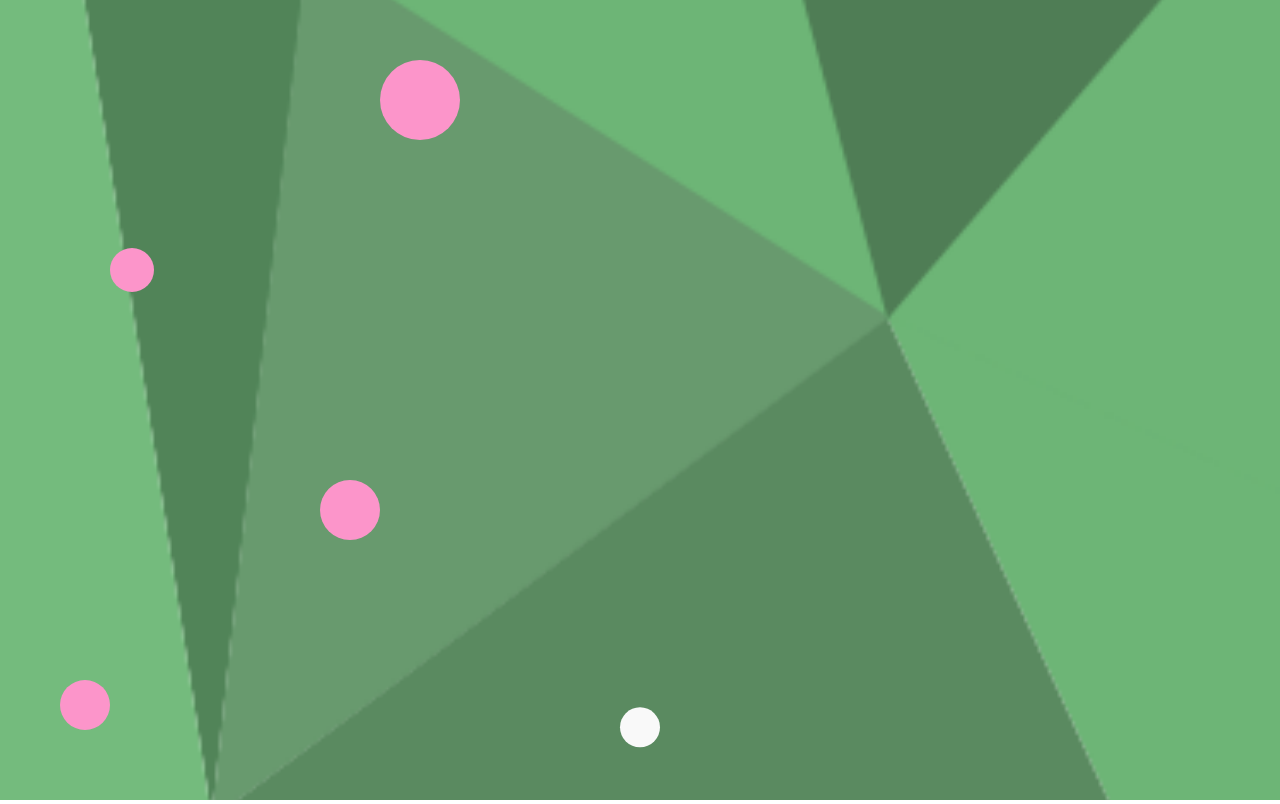
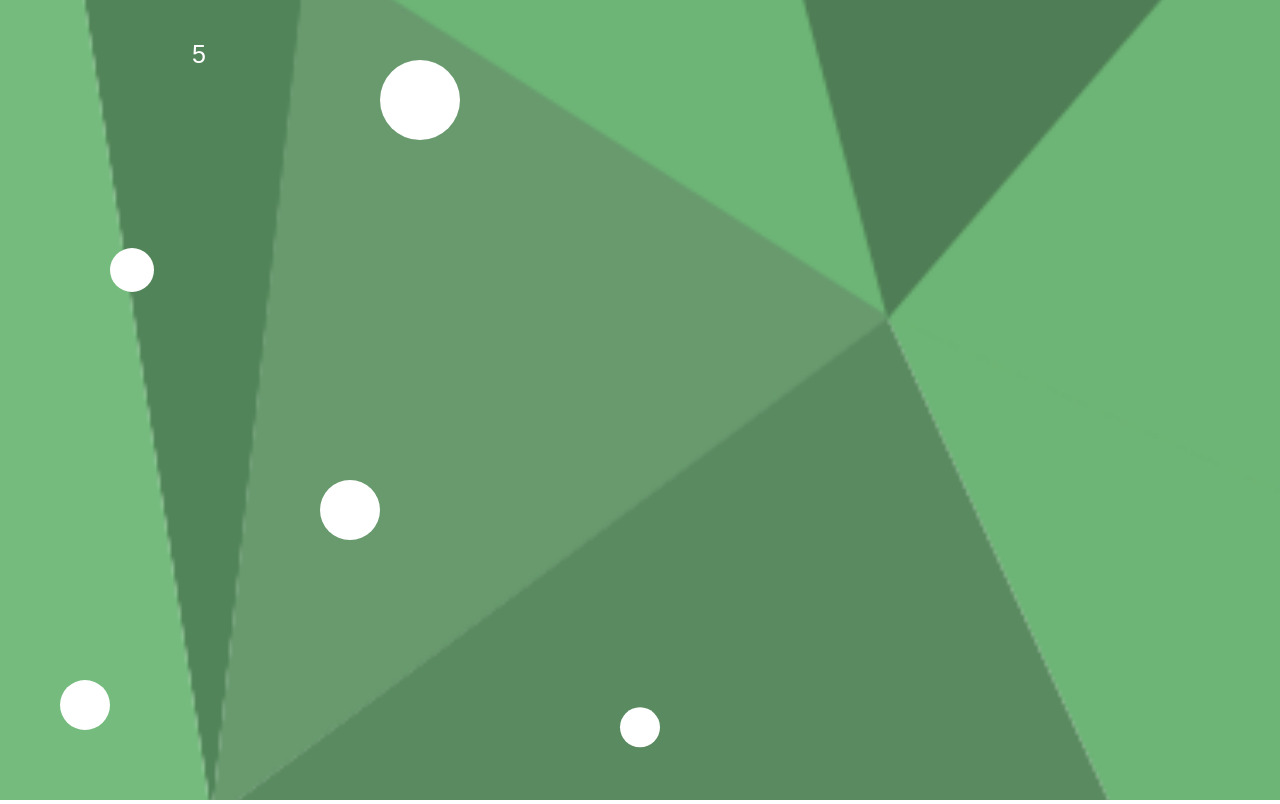
Before and after one commit to miceyjuice/ball-in-the-hole, a plain HTML site: page src/index.html in a window 1280 px wide. Drawn offline with Linux system fonts and the light colour scheme.

Commit message:
:100: Collider function with timer

```diff
--- a/src/index.html
+++ b/src/index.html
@@ -8,8 +8,9 @@
     <link rel="stylesheet" href="style.css" />
   </head>
   <body>
+    <div class="timer"></div>
     <canvas id="gameBoard" width="500" height="500"> </canvas>
 
-    <script src="main.js"></script>
+    <script src="main2.js"></script>
   </body>
 </html>
--- a/src/main.js
+++ b/src/main.js
@@ -88,17 +88,20 @@ const handleDeviceOrientation = (e) => {
   }
 
   context.clearRect(0, 0, boardCanvas.width, boardCanvas.height);
-  hole(context, 350, 510, 30);
-  hole(context, 85, 705, 25);
-  hole(context, 132, 270, 22);
-  hole(context, 420, 100, 40);
+  const hole1 = hole(context, 350, 510, 30);
+  const hole2 = hole(context, 85, 705, 25);
+  const hole3 = hole(context, 132, 270, 22);
+  const hole4 = hole(context, 420, 100, 40);
   if (x < window.innerWidth && x > 20 && y < window.innerHeight && y > 20) {
-    ball(context, x, y, 20);
+    const ball = ball(context, x, y, 20);
   }
-  setTimeout(update, 1);
+  ballHoleCollide(ball, hole1);
 };
 
-const update = (targetX, targetY) => {};
+const ballHoleCollide = (ball, hole) => {
+  console.log(ball);
+  console.log(hole);
+};
 
 const getRandomColor = () => {
   let letters = "0123456789ABCDEF";
--- a/src/main2.js
+++ b/src/main2.js
@@ -1,5 +1,6 @@
 const boardCanvas = document.querySelector("#gameBoard");
 const context = boardCanvas.getContext("2d");
+const startTime = Date.now();
 
 class Hole {
   constructor(positionX, positionY, size, color) {
@@ -77,10 +78,10 @@ class MobileOrientation {
 
 const mobileOrientation = new MobileOrientation(0, 0);
 
-const hole1 = new Hole(350, 510, 30, "#ffffff");
+const hole1 = new Hole(132, 270, 22, "#ffffff");
 const hole2 = new Hole(85, 705, 25, "#ffffff");
-const hole3 = new Hole(132, 270, 22, "#ffffff");
-const hole4 = new Hole(420, 100, 40, "#ffffff");
+const hole3 = new Hole(350, 510, 30, "#ffffff");
+const exit = new Hole(420, 100, 40, "#ffffff");
 const ball = new Ball(
   window.innerWidth / 2,
   window.innerHeight / 1.1,
@@ -104,8 +105,8 @@ const update = () => {
 
   //TODO: get this bitch property from mobile
   const { alpha, beta } = mobileOrientation.getOrientation();
-  console.log(`Pozycja X: ${alpha}, Pozycja Y: ${beta}`);
-  console.log("");
+  // console.log(`Pozycja X: ${alpha}, Pozycja Y: ${beta}`);
+  // console.log("");
 
   //TODO: create if connected with this bitch property
   if (alpha > 0 && beta > 0) {
@@ -141,12 +142,52 @@ const update = () => {
   hole1.draw();
   hole2.draw();
   hole3.draw();
-  hole4.draw();
+  exit.draw();
   ball.draw();
 
-  setTimeout(update, 1);
+  if (ballHoleCollide(ball, hole1)) {
+    console.log("Ball and hole1 collided!");
+  }
+  if (ballHoleCollide(ball, hole2)) console.log("Ball and hole collided!");
+  if (ballHoleCollide(ball, hole3)) console.log("Ball and hole collided!");
+  if (ballHoleCollide(ball, exit)) console.log("Ball and hole collided!");
+
+  setTimeout(update, 30);
 };
+
+const roundTimer = () => {
+  let interval = 1000;
+  let expected = Date.now() + interval;
+  let second = 0;
+  let timerDiv = document.querySelector(".timer");
+  setTimeout(step, interval);
+  function step() {
+    let dt = Date.now() - expected;
+    if (dt > interval) {
+      console.log("Bad shit happened");
+    }
+
+    timerDiv.innerHTML = ++second;
+
+    expected += interval;
+    setTimeout(step, Math.max(0, interval - dt));
+  }
+};
+
+const ballHoleCollide = (ball, hole) => {
+  const distanceX = hole.positionX - ball.positionX;
+  const distanceY = hole.positionY - ball.positionY;
+  const radiusSum = hole.size / 2 + ball.size / 2;
+
+  if (distanceX * distanceX + distanceY * distanceY < radiusSum * radiusSum) {
+    hole.color = "#fce3cc";
+    return true;
+  }
+  return false;
+};
+
 document.addEventListener("DOMContentLoaded", () => {
   resizeCanvas();
   update();
+  roundTimer();
 });
--- a/src/style.css
+++ b/src/style.css
@@ -7,3 +7,11 @@
   background-position: center;
   background-size: cover;
 }
+.timer {
+  position: absolute;
+  top: 5%;
+  left: 15%;
+  font-size: 25px;
+  font-family: "Poppins", sans-serif;
+  color: #fff;
+}
```
